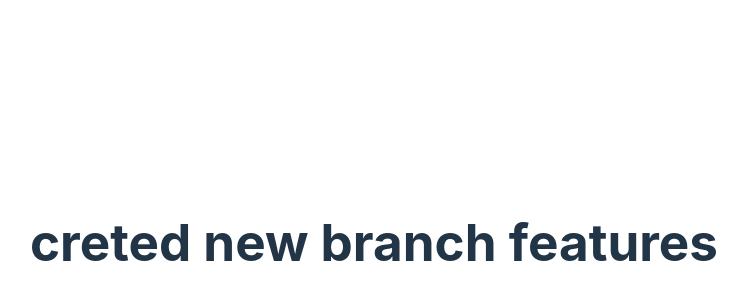
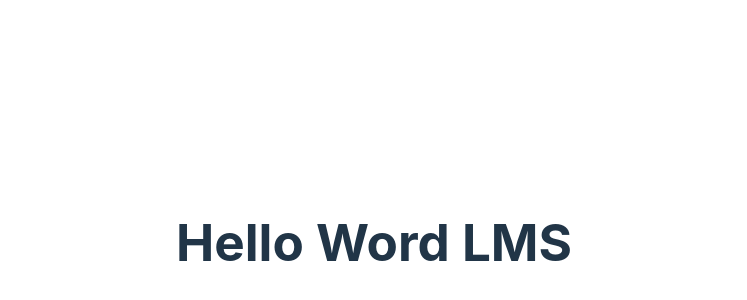
Before and after one commit to Lalitmax/AI-Powered-LMS, a React (Vite) app in the folder client/: page / in a window 1280 px wide. Shown: the part 158-458 px from the top of the page, without its empty margins (266-1013 px from the left). Built offline with nearby package versions, Linux system fonts and the light colour scheme.

Commit message:
Update App.jsx
LMS in app

Signed-off-by: Lalit Max <111571898+Lalitmax@users.noreply.github.com>

```diff
--- a/client/src/App.jsx
+++ b/client/src/App.jsx
@@ -7,7 +7,7 @@ function App() {
   const [count, setCount] = useState(0)
 
   return (
-    <h1>creted new branch features</h1>
+    <h1>Hello Word LMS</h1>
   )
 }
 
```
